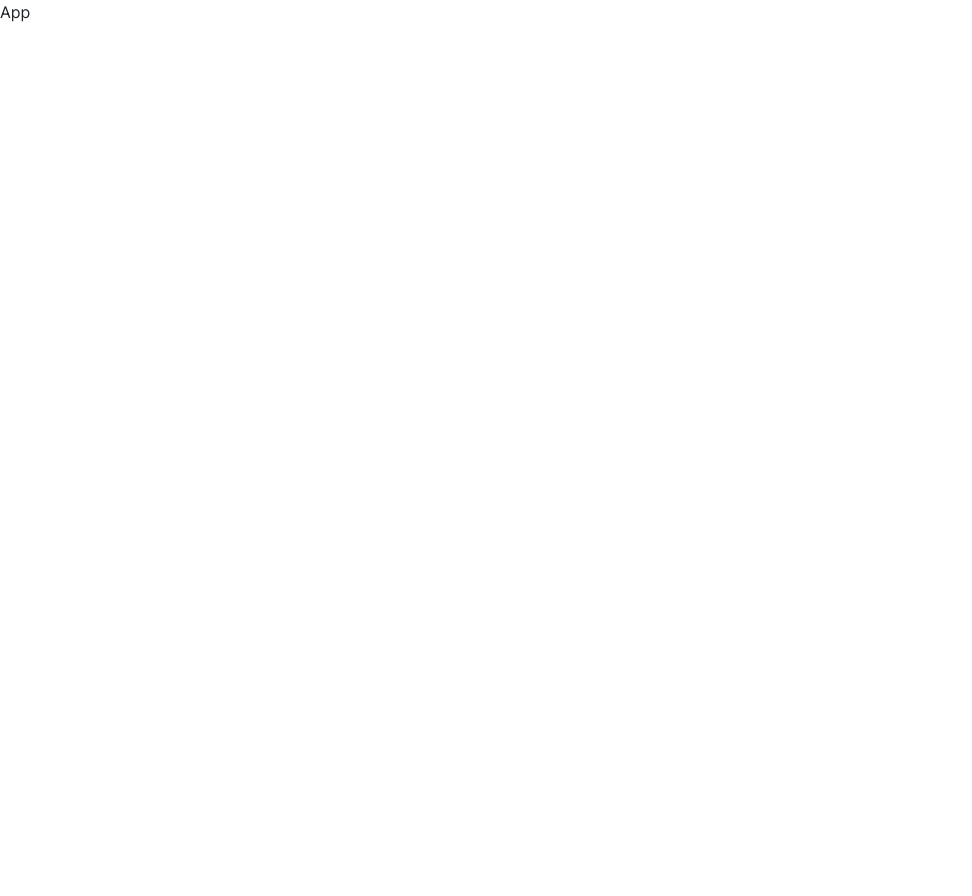
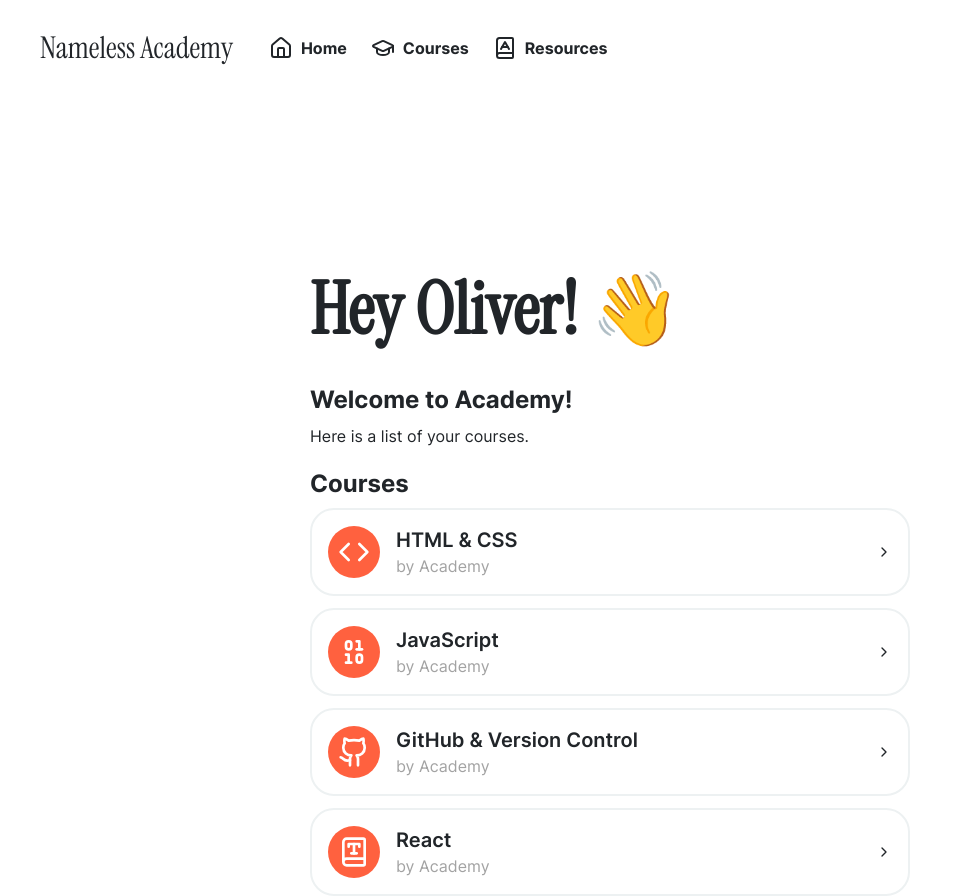
Before and after one commit to Corned/academy, a React (Vite) app in the folder client/: page / in a window 1280 px wide. Shown: the whole page, without its empty margins (0-972 px from the left). Before the commit the page ends 800 px from the top, so only its background shows below. Built offline with nearby package versions, Linux system fonts and the light colour scheme.

Commit message:
navigation is now horizontal at the top

```diff
--- a/client/src/App.tsx
+++ b/client/src/App.tsx
@@ -1,12 +1,16 @@
 import { Outlet } from "react-router-dom"
+import Navigation from "./components/Navigation"
 
 const App = () => {
   return (
     <>
       <meta name="theme-color" content="#fcfcff" />
-      <h1>App</h1>
-      <div className="mt-20 flex flex-row px-4">
-        <Outlet />
+      <div className="mx-auto grid grid-rows-[auto_1fr] gap-40">
+        <Navigation />
+
+        <div className="mx-auto flex h-full w-[660px] flex-row">
+          <Outlet />
+        </div>
       </div>
     </>
   )
--- a/client/src/components/Navigation.tsx
+++ b/client/src/components/Navigation.tsx
@@ -10,31 +10,51 @@ interface INavigationItem {
 const NavigationItem = ({ icon, text, alignLeft = false }: INavigationItem) => {
   return (
     <div
-      className="rounded-lg py-2 px-2 hover:cursor-pointer hover:bg-black/10 flex flex-row gap-2 font-bold select-none transition-all"
+      className="flex select-none flex-row gap-2 rounded-lg px-3 py-2 font-bold transition-all hover:cursor-pointer hover:bg-black/10"
       style={{ marginLeft: alignLeft ? "auto" : "0px" }}
     >
-      { icon }
-      {
-        text && (
-          <span className="hidden sm:inline">{ text }</span>
-        )
-      }
+      {icon}
+      {text && <span className="hidden sm:inline">{text}</span>}
     </div>
   )
 }
 
+const MobileNavigation = () => {
+  // const [isOpen, setIsOpen] = useState(false)
+
+  return (
+    <div className="sticky mb-auto flex w-[220px] flex-col gap-1 rounded-3xl border-2 border-[#edf1f2] p-4">
+      {/* <NavigationItem icon={isOpen ? <MenuIcon /> : <XIcon />} alignLeft /> */}
+
+      <div className="mb-5 flex cursor-pointer select-none flex-col items-center gap-2 rounded-lg p-2 text-center transition-all hover:bg-black/10">
+        <GraduationCapIcon size={64} />
+        <p
+          className="text-3xl font-bold uppercase"
+          style={{ fontFamily: "Rubik" }}
+        >
+          Academy
+        </p>
+      </div>
+
+      <NavigationItem icon={<HouseIcon />} text="Home" />
+      <NavigationItem icon={<GraduationCapIcon />} text="Courses" />
+      <NavigationItem icon={<BookAIcon />} text="Resources" />
+    </div>
+  )
+}
 const Navigation = () => {
   // const [isOpen, setIsOpen] = useState(false)
 
   return (
-    <div className="bg-white sticky top-10 flex flex-col gap-1 w-[220px] p-4 m-6 mb-auto rounded-xl border">
-
+    <div className="sticky flex flex-row items-center border-0 border-[#edf1f2] bg-white py-7">
       {/* <NavigationItem icon={isOpen ? <MenuIcon /> : <XIcon />} alignLeft /> */}
 
-      <div className="flex flex-col items-center gap-2 text-center p-2 mb-5 hover:bg-black/10 rounded-lg transition-all select-none cursor-pointer">
-        <GraduationCapIcon size={64} />
-        <p className="font-bold text-3xl uppercase" style={{ fontFamily: "Rubik" }}>Academy</p>
-      </div>
+      <p
+        className="ml-10 mr-6 flex select-none flex-row items-center gap-4 text-3xl"
+        style={{ fontFamily: "Instrument Serif" }}
+      >
+        Nameless Academy
+      </p>
 
       <NavigationItem icon={<HouseIcon />} text="Home" />
       <NavigationItem icon={<GraduationCapIcon />} text="Courses" />
--- a/client/src/index.css
+++ b/client/src/index.css
@@ -1,4 +1,5 @@
 @import url("https://fonts.googleapis.com/css2?family=Rubik:ital,wght@0,300..900;1,300..900&display=swap");
+@import url("https://fonts.googleapis.com/css2?family=Instrument+Serif:ital@0;1&display=swap");
 
 @font-face {
   font-family: "Inter";
@@ -7,9 +8,6 @@
 
 * {
   box-sizing: border-box;
-  margin: 0;
-  padding: 0;
-  line-height: 1.5;
   font-family: "Inter";
   color: #212529;
 }
@@ -29,6 +27,11 @@ body,
 
 textarea {
   resize: none;
+}
+
+h1 {
+  font-family: "Instrument Serif";
+  letter-spacing: 0px;
 }
 
 /*
--- a/client/src/main.tsx
+++ b/client/src/main.tsx
@@ -9,14 +9,20 @@ import App from "./App"
 import { createBrowserRouter, RouterProvider } from "react-router-dom"
 import DemoPage from "@/pages/Demo"
 import CourseList from "./pages/CourseList"
+import Root from "./pages/root"
 
 const router = createBrowserRouter([
+  {
+    path: "/hello",
+    index: true,
+    element: <Root />,
+  },
   {
     path: "/",
     element: <App />,
     children: [
       {
-        path: "/courselist",
+        path: "/",
         element: <CourseList />,
       },
       {
--- a/client/src/pages/CourseList.tsx
+++ b/client/src/pages/CourseList.tsx
@@ -32,18 +32,15 @@ let courseData: ICourse[] = [
 
 const CourseList = () => {
   return (
-    <div className="mx-auto flex w-[600px] flex-col gap-4">
-      <p className="mb-4 text-[48px] font-extrabold">Hey! 👋</p>
+    <div className="flex w-[600px] flex-col gap-5">
+      <h1 className="font text-[72px] font-extrabold">Hey Oliver! 👋</h1>
 
-      <div className="mb-5 flex flex-col gap-2">
+      <div className="flex flex-col gap-2">
         <p className="text-2xl font-bold">Welcome to Academy!</p>
-        <p>
-          This is the home page of Academy, the new learning platform for web
-          development.
-        </p>
+        <p>Here is a list of your courses.</p>
       </div>
 
-      <div className="mb-5 flex flex-col gap-2">
+      <div className="flex flex-col gap-2">
         <p className="text-2xl font-bold">Courses</p>
 
         <div className="course-list flex w-full flex-col gap-3">
--- a/client/src/pages/Demo.tsx
+++ b/client/src/pages/Demo.tsx
@@ -62,12 +62,12 @@ const DemoPage = () => {
   ])
 
   return (
-    <div className="flex flex-col gap-4 p-10">
+    <div className="flex flex-col gap-4">
       <p className="mb-4 text-[48px] font-extrabold">
         Demo Page for Course Maker 🚀
       </p>
 
-      <div className="grid grid-cols-4 gap-10">
+      <div className="grid grid-cols-2 gap-10">
         <div className="flex flex-col gap-4">
           <CourseView
             editMode={false}
```
